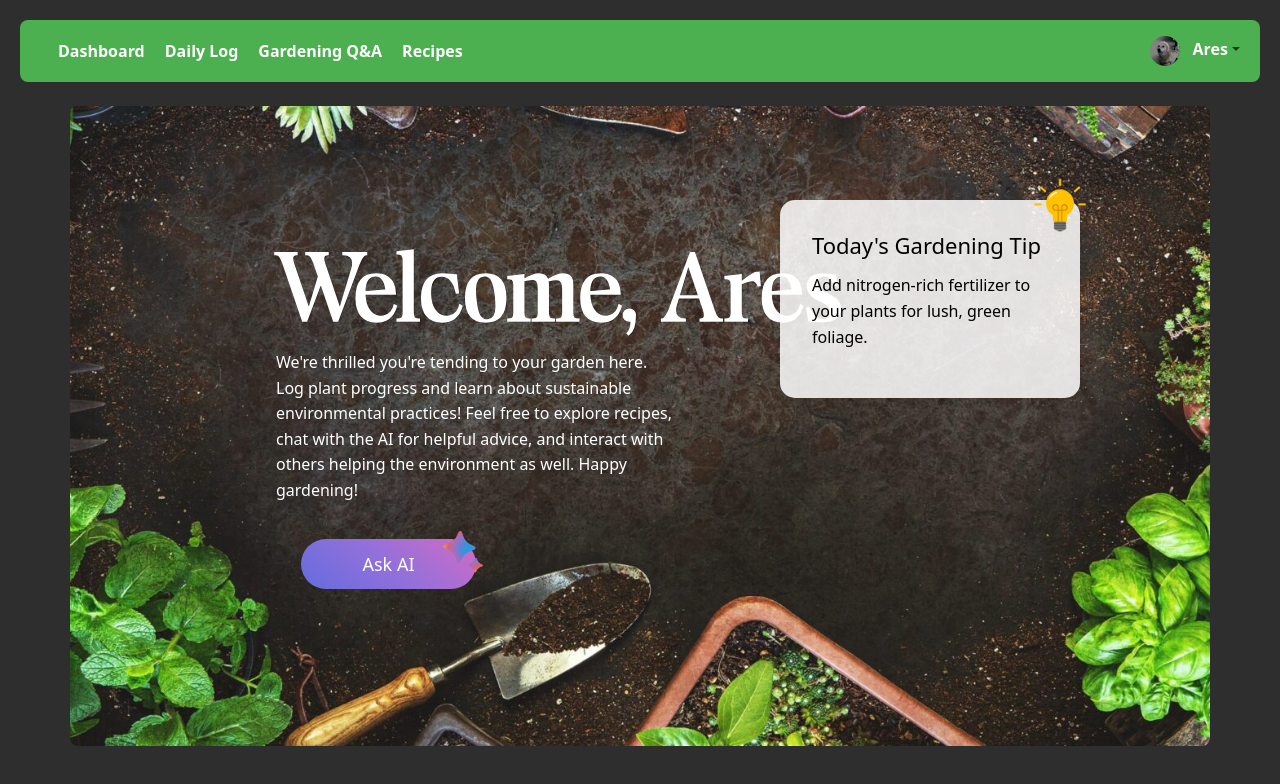
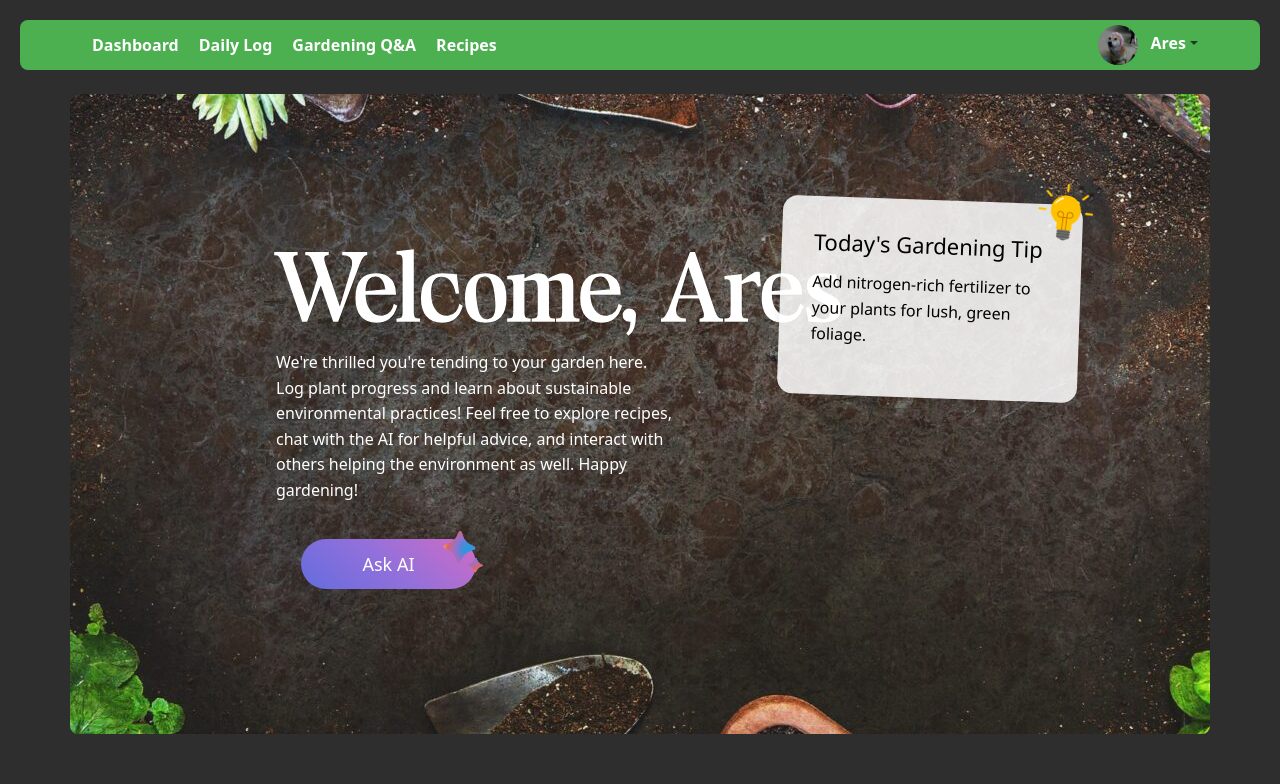
Before and after one commit to DavidBodansky/Log-A-Plant, a React (Create React App) app: page / in a window 1280 px wide. Shown: the top 784 px of the page. Built offline with nearby package versions, Linux system fonts and the light colour scheme.

Commit message:
smal UI/UX changes

```diff
--- a/src/App.js
+++ b/src/App.js
@@ -17,7 +17,10 @@ function App() {
           we do NOT include the Navbar from App.js
           because Dashboard.js already has its own navbar.
         */}
-        <Route path="/" element={<Dashboard />} />
+        <Route path="/" element={<>
+          <Navbar />
+          <Dashboard />
+        </>} />
 
         {/*
           For all other routes,
--- a/src/components/Navbar.css
+++ b/src/components/Navbar.css
@@ -4,7 +4,7 @@
 .garden-navbar {
     background-color: #4CAF50;
     border-radius: 8px;
-    padding: 10px 20px;
+    padding: 0px 50px !important;
   }
 
   /* Basic link styling */
@@ -27,8 +27,12 @@
   }
 
   .garden-avatar {
-    width: 30px;
-    height: 30px;
+    margin: 5px 0px;
+    aspect-ratio: 1;
+    height: 40px;
+    background-size: cover;
+    background-position: center;
+    background-repeat: no-repeat;
     margin-right: 8px;
   }
 
--- a/src/pages/Dashboard.css
+++ b/src/pages/Dashboard.css
@@ -23,11 +23,6 @@ html, body {
     font-family: 'Frenstyle', sans-serif;
   }
 
-.garden-navbar {
-    background-color: #4CAF50; /* A natural green color */
-    padding: 1rem;
-    border-radius: 8px;
-  }
 
   /* Leaf icon on the left */
   .sidebar-toggler {
@@ -52,12 +47,7 @@ html, body {
     display: flex;
     align-items: center;
     cursor: pointer;
-  }
-
-  .garden-avatar {
-    width: 30px;
-    height: 30px;
-    margin-right: 0.5rem;
+    padding: 0 !important;
   }
 
   .garden-user-name {
@@ -131,14 +121,16 @@ html, body {
     top: 200px;
     right: 200px;
     z-index: 50;
+    transform: rotate(2deg);
   }
 
   .tip-icon {
     position: absolute;
+    transform: rotate(5deg);
     top: -30px; /* Move it near the top */
-    right: -15px; /* Move it near the right side */
-    width: 70px; /* Size of the icon */
-    height: 70px; /* Size of the icon */
+    right: -20px; /* Move it near the right side */
+    width: 75px; /* Size of the icon */
+    height: 75px; /* Size of the icon */
   }
 
   .garden-tip-box h3 {
--- a/src/pages/Dashboard.js
+++ b/src/pages/Dashboard.js
@@ -57,53 +57,6 @@ const Dashboard = () => {
 
   return (
     <div>
-      {/* Navbar at the top, styled as a green rectangle */}
-      <Navbar className="garden-navbar" expand="md">
-        {/* Left side: Leaf icon + main nav links */}
-        <Nav className="mr-auto" navbar>
-          <NavItem className="sidebar-toggler" onClick={() => { /* Optional sidebar toggle */ }}>
-            <i className="fa fa-leaf fa-2x text-white" />
-          </NavItem>
-          <NavItem>
-            <Link className="garden-nav-link" to="/">Dashboard</Link>
-          </NavItem>
-          <NavItem>
-            <Link className="garden-nav-link" to="/daily-log">Daily Log</Link>
-          </NavItem>
-          <NavItem>
-            <Link className="garden-nav-link" to="/ai-chat">Gardening Q&A</Link>
-          </NavItem>
-          <NavItem>
-            <Link className="garden-nav-link" to="/recipes">Recipes</Link>
-          </NavItem>
-        </Nav>
-
-        {/* Right side: Profile dropdown */}
-        <Nav className="ml-auto" navbar>
-          <Dropdown nav isOpen={dropdownOpen} toggle={toggleDropdown}>
-            <DropdownToggle nav caret className="garden-user">
-              <img
-                src={pfpImage}
-                alt="Gardener"
-                className="rounded-circle garden-avatar"
-              />
-              <span className="garden-user-name">Ares</span>
-            </DropdownToggle>
-            <DropdownMenu right>
-              <DropdownItem>
-                <NavLink to="/profile" className="garden-dropdown-link">Profile</NavLink>
-              </DropdownItem>
-              <DropdownItem>
-                <NavLink to="/settings" className="garden-dropdown-link">Settings</NavLink>
-              </DropdownItem>
-              <DropdownItem divider />
-              <DropdownItem onClick={handleLogout}>
-                Logout
-              </DropdownItem>
-            </DropdownMenu>
-          </Dropdown>
-        </Nav>
-      </Navbar>
 
       {/* Main dashboard content below the navbar */}
       <Container className="garden-dashboard-content mt-4">
--- a/src/pages/FeedItem.css
+++ b/src/pages/FeedItem.css
@@ -1,7 +1,7 @@
 .feed-item {
   box-sizing: border-box;
-  background-color: #4CAF50;
-  border: 3px solid #2d7030;
+  background-color: rgba(41, 24, 1, .95);
+  border: 3px solid #291801;
   box-shadow: 0px 4px 8px 0px rgba(0, 0, 0, 0.05), 0px 6px 20px 0px rgba(0, 0, 0, 0.05);
   padding: 20px 10%;
   border-radius: 15px;
--- a/src/pages/Profile.css
+++ b/src/pages/Profile.css
@@ -1,7 +1,7 @@
 .container {
   margin-top: 24px;
-  background: url('../images/garden_background.jpg') no-repeat center center;
-  background-size: cover;
+  background: url('../images/garden_background.jpg') repeat center center;
+  background-position-y:0;
   padding: 2rem;
   border-radius: 8px;
   color: #000000;
```
